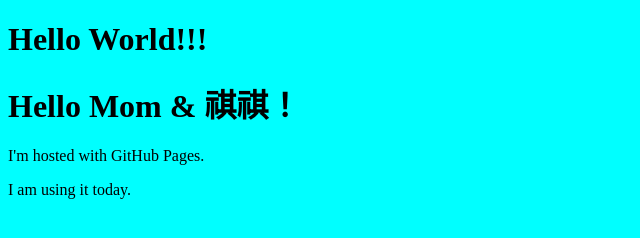
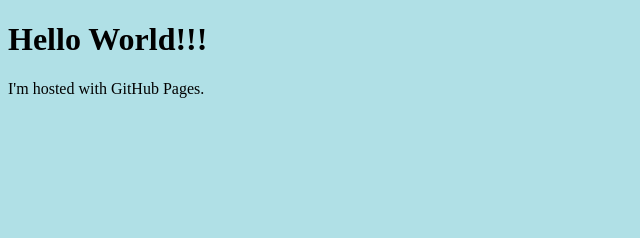
Before and after one commit to CoderDan13/CoderDan13.github.io, a plain HTML site: page index.html in a window 1280 px wide. Shown: the whole page, without its empty margins (0-640 px from the left). Drawn offline with Linux system fonts and the light colour scheme.

Commit message:
Update index.html

```diff
--- a/index.html
+++ b/index.html
@@ -1,9 +1,8 @@
 <!DOCTYPE html>
 <html>
-<body style="background-color:cyan;">
- <h1><strong>Hello World!!!</strong></h1>
- <h1><strong>Hello Mom & 祺祺！</strong></h1>
+<body style="background-color:powderblue;">
+ <h1><bold><strong>Hello World!!!</strong></bold></h1>
+
 <p>I'm hosted with GitHub Pages.</p>
-<p>I am using it today.</p>
 </body>
 </html>
```
